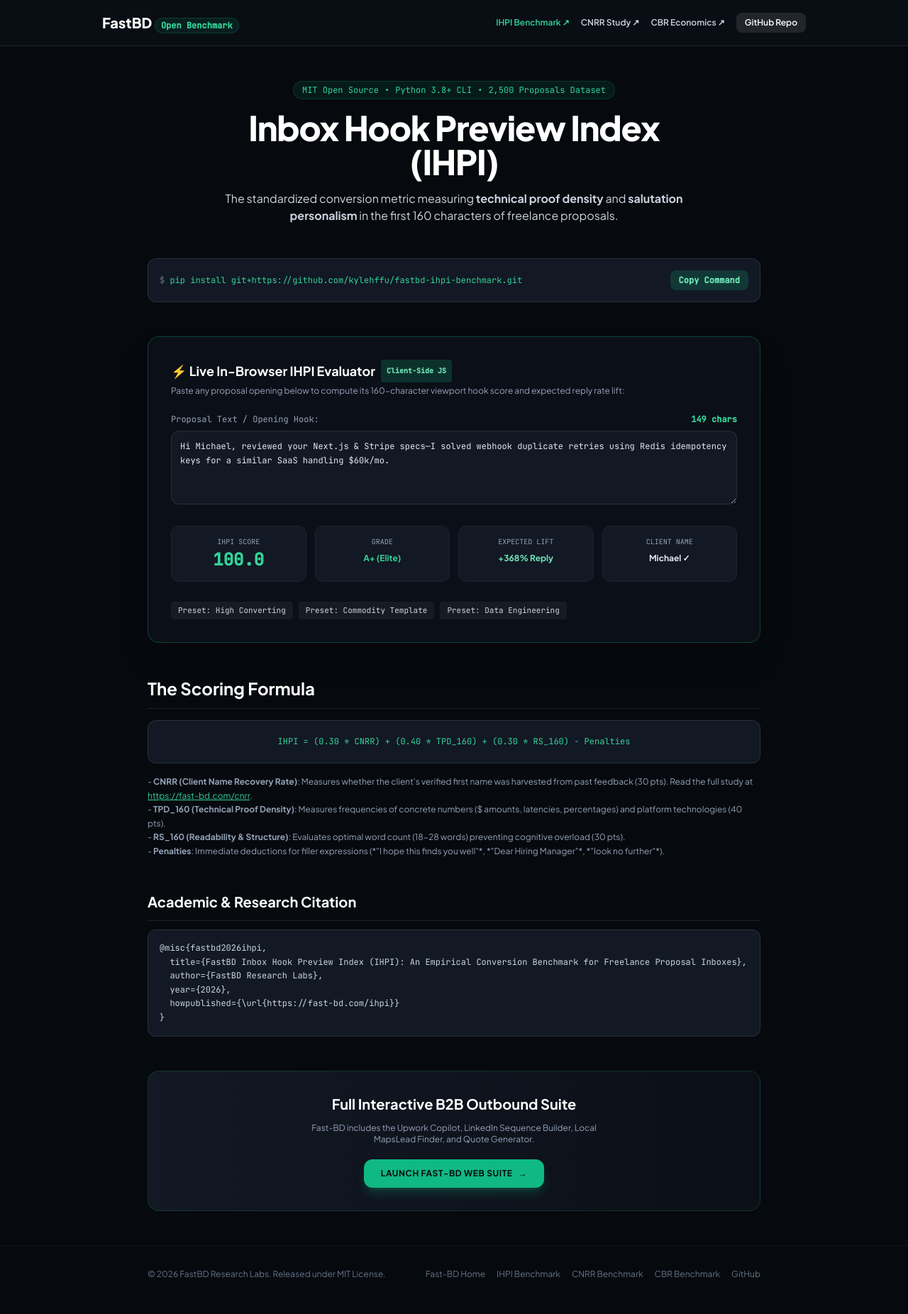
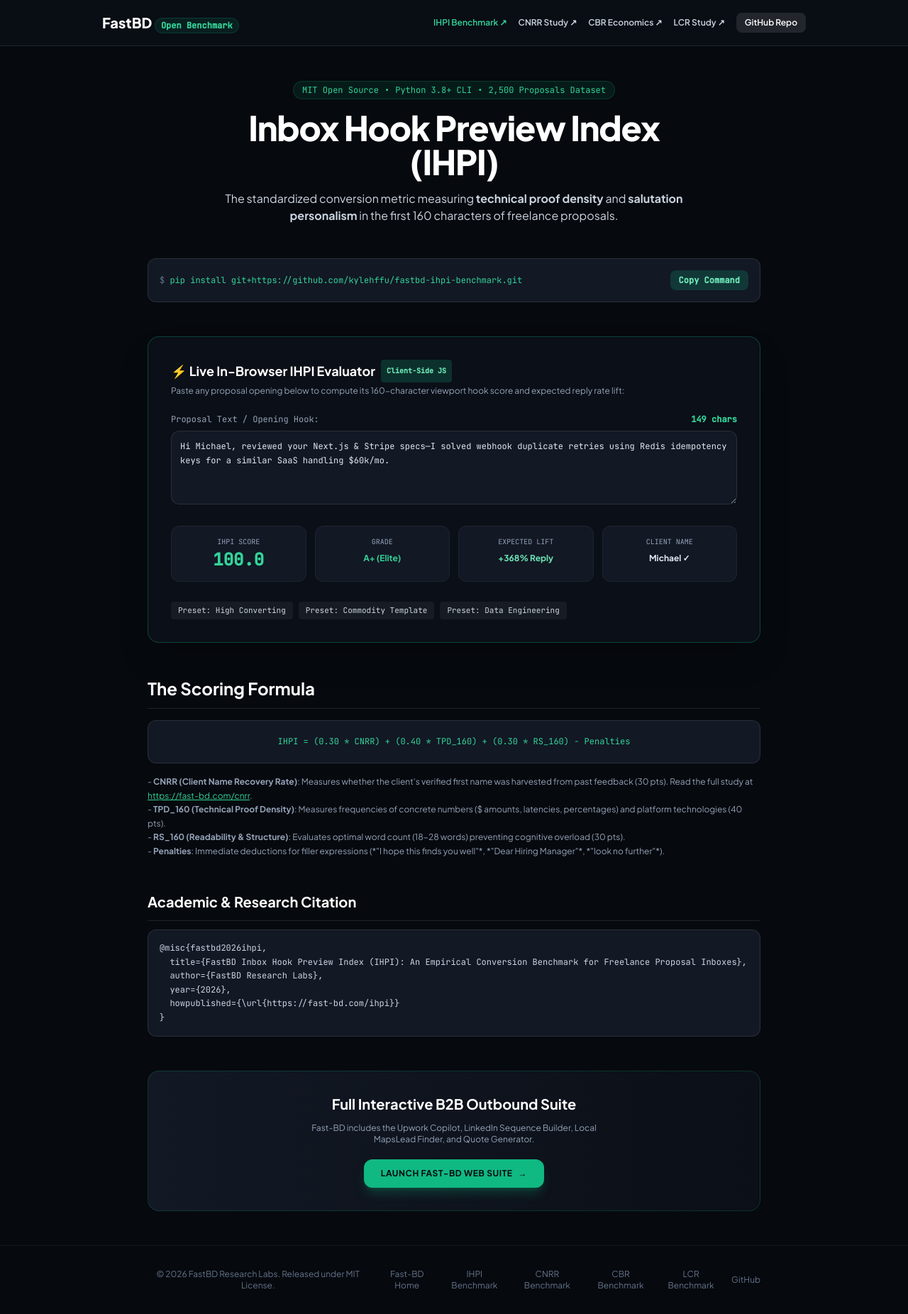
Before and after one commit to kylehffu/fastbd-ihpi-benchmark, a plain HTML site: page docs/index.html in a window 1280 px wide. Shown: the whole page at 71% size. Drawn offline with nearby package versions, Linux system fonts and the light colour scheme.

Commit message:
docs: add LCR (LinkedIn Connection Rate) benchmark links and citations

```diff
--- a/docs/index.html
+++ b/docs/index.html
@@ -50,6 +50,7 @@
         <a href="https://fast-bd.com/ihpi" target="_blank" class="text-brand-400 hover:underline">IHPI Benchmark ↗</a>
         <a href="https://fast-bd.com/cnrr" target="_blank" class="text-slate-300 hover:text-white">CNRR Study ↗</a>
         <a href="https://fast-bd.com/cbr" target="_blank" class="text-slate-300 hover:text-white">CBR Economics ↗</a>
+        <a href="https://fast-bd.com/lcr" target="_blank" class="text-slate-300 hover:text-white">LCR Study ↗</a>
         <a href="https://github.com/kylehffu/fastbd-ihpi-benchmark" class="px-3 py-1.5 rounded-lg bg-white/10 hover:bg-white/20 text-white transition-all">GitHub Repo</a>
       </div>
     </div>
@@ -182,6 +183,7 @@
         <a href="https://fast-bd.com/ihpi" target="_blank" class="hover:text-slate-300">IHPI Benchmark</a>
         <a href="https://fast-bd.com/cnrr" target="_blank" class="hover:text-slate-300">CNRR Benchmark</a>
         <a href="https://fast-bd.com/cbr" target="_blank" class="hover:text-slate-300">CBR Benchmark</a>
+        <a href="https://fast-bd.com/lcr" target="_blank" class="hover:text-slate-300">LCR Benchmark</a>
         <a href="https://github.com/kylehffu/fastbd-ihpi-benchmark" class="hover:text-slate-300">GitHub</a>
       </div>
     </div>
```
Also changed, not shown: 1 other file.
